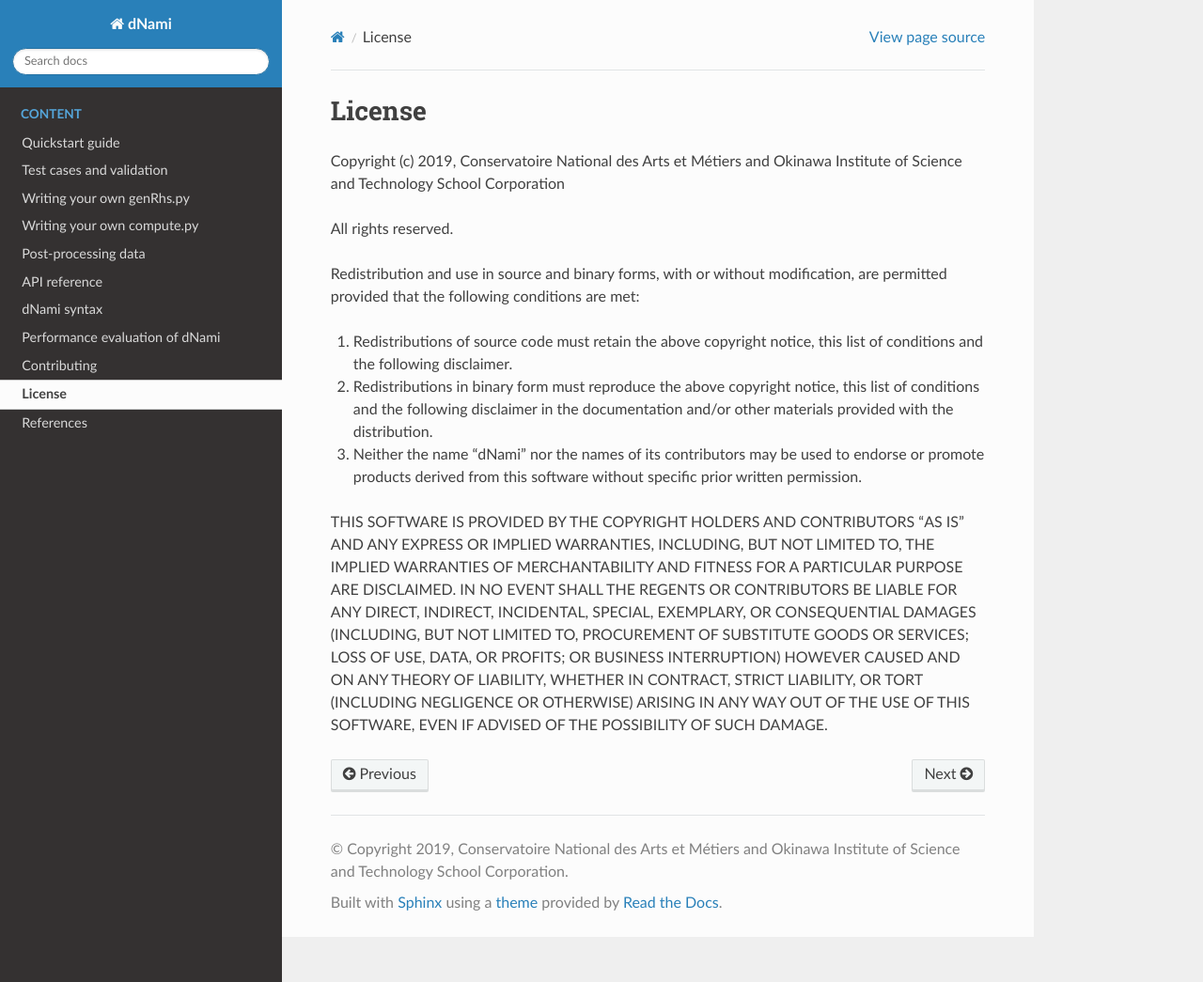
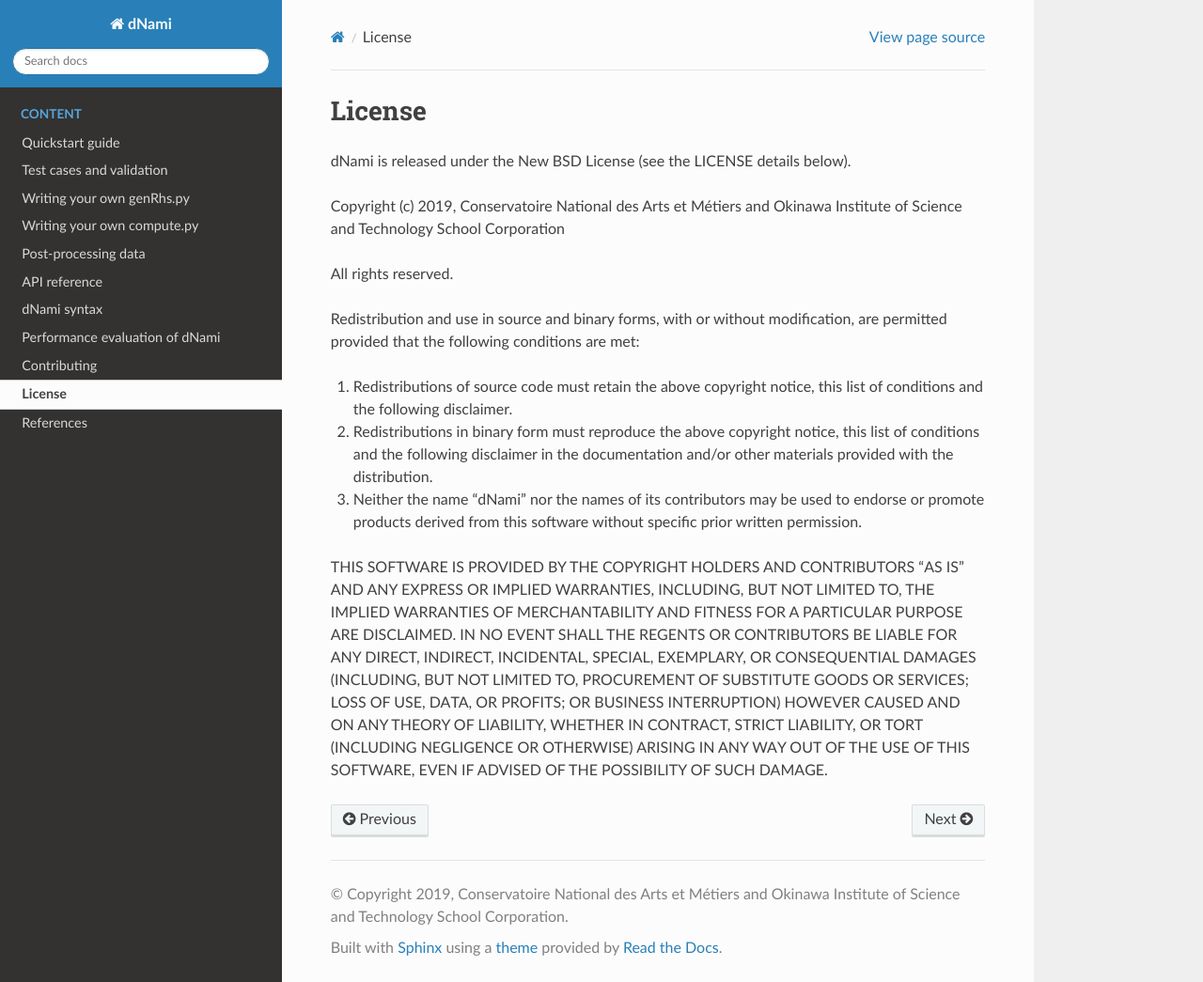
Before and after one commit to dNamiLab/dNami, a Sphinx documentation site: the page built from doc/usage/license.rst, in a window 1280 px wide and 1045 px high. Shown: the whole window at 94% size. Built offline with Sphinx 7.4.7 and the Read the Docs theme 2.0.0, drawn with Linux system fonts in a browser that asks for light colours.

Commit message:
Update license.rst

```diff
--- a/doc/usage/license.rst
+++ b/doc/usage/license.rst
@@ -1,4 +1,6 @@
 License
 ***************************
 
+dNami is released under the New BSD License (see the LICENSE details below).
+
 .. include:: ../../LICENSE.txt
```
